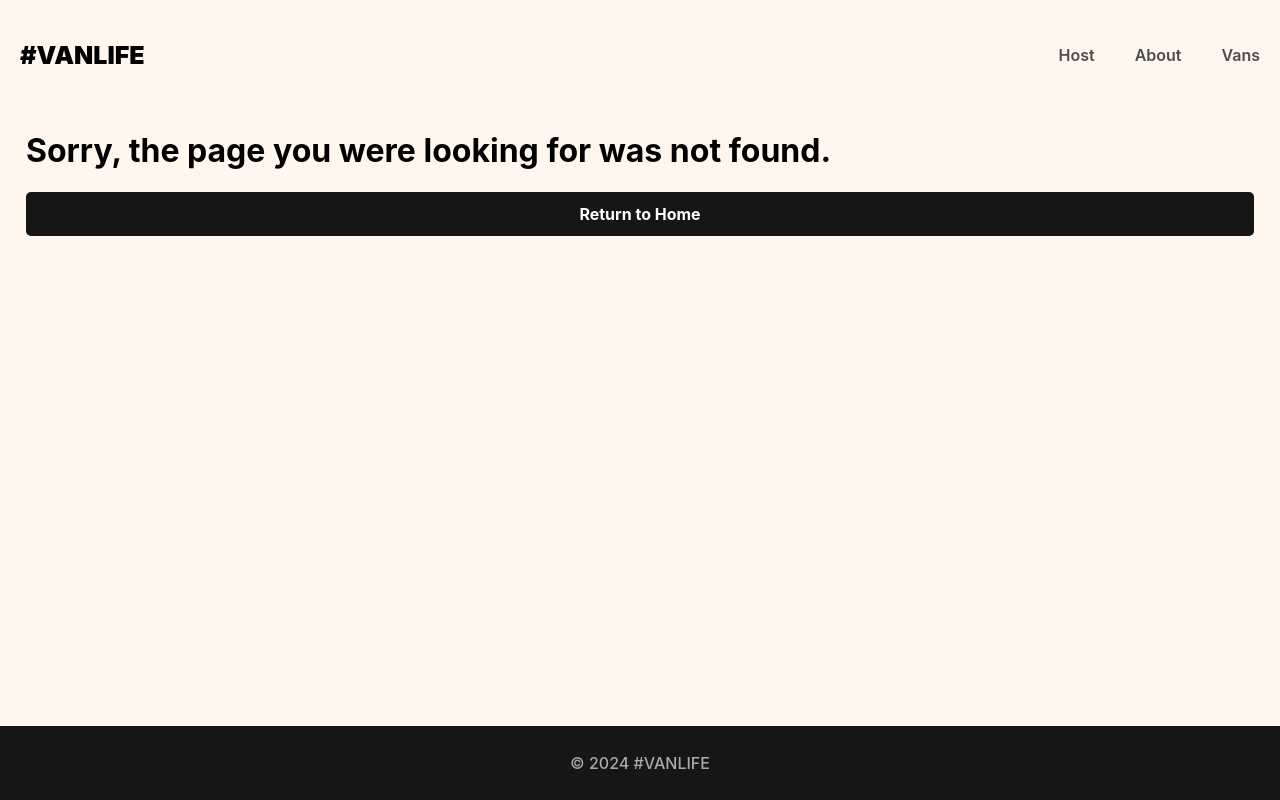
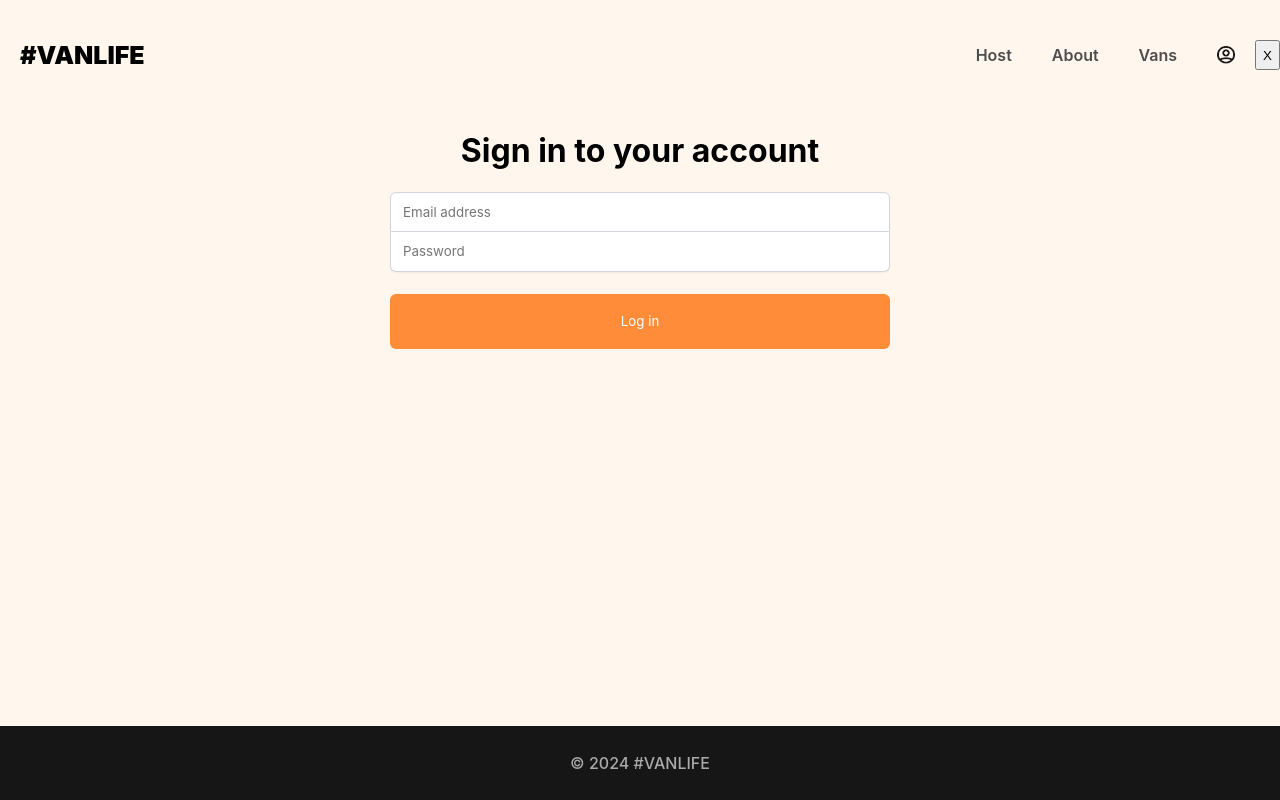
Before and after one commit to phatdn/vanlife-project, a React (Vite) app: page /login in a window 1280 px wide. Before the commit this address had no page. Built offline with nearby package versions, Linux system fonts and the light colour scheme; what miragejs would draw is missing.

Commit message:
Initial login form

```diff
--- a/src/App.css
+++ b/src/App.css
@@ -85,6 +85,16 @@
 header a:hover {
 	color: #161616;
 	text-decoration: underline;
+}
+
+header .login-icon {
+	height: 18px;
+	width: 18px;
+}
+
+header .login-link {
+	display: inline-flex;
+	align-items: center;
 }
 
 nav {
@@ -175,6 +185,53 @@
 	background-color: #161616;
 	color: white;
 	border-radius: 10px;
+}
+
+/*** LOGIN ***/
+.login-container {
+	display: flex;
+	flex-direction: column;
+	align-items: center;
+	padding-inline: 27px;
+}
+
+.login-form {
+	display: flex;
+	flex-direction: column;
+	width: 100%;
+	max-width: 500px;
+}
+
+.login-form > input {
+	border: 1px solid rgba(209, 213, 219);
+	height: 40px;
+	text-indent: 10px;
+	font-family: 'Inter', sans-serif;
+	box-shadow: 0px 1px 2px rgba(0, 0, 0, 0.05);
+	font-weight: 400;
+}
+
+.login-form > input:focus {
+	outline: none;
+}
+
+.login-form > input:first-of-type {
+	border-radius: 6px 6px 0px 0px;
+}
+
+.login-form > input:last-of-type {
+	border-radius: 0px 0px 6px 6px;
+	border-top: none;
+}
+
+.login-form > button {
+	background-color: #ff8c38;
+	border: none;
+	border-radius: 6px;
+	height: 55px;
+	margin-top: 22px;
+	color: white;
+	font-family: 'Inter', sans-serif;
 }
 
 /*** VAN PAGES ***/
--- a/src/App.jsx
+++ b/src/App.jsx
@@ -5,6 +5,7 @@
 
 import Layout from './components/Layout';
 import About from './pages/About';
+import Login from './pages/Login';
 import Home from './pages/Home';
 import Vans, { loader as vansLoader } from './pages/Vans/Vans';
 import VanDetail, { loader as vanDetailLoader } from './pages/Vans/VanDetail';
@@ -26,6 +27,7 @@
 		<Route path="/" element={<Layout />}>
 			<Route index element={<Home />} />
 			<Route path="about" element={<About />} />
+			<Route path="login" element={<Login />} />
 			<Route path="vans" loader={vansLoader} element={<Vans />} errorElement={<Error />} />
 			<Route path="vans/:id" loader={vanDetailLoader} element={<VanDetail />} errorElement={<Error />} />
 			<Route path="host" element={<HostLayout />}>
--- a/src/components/Header.jsx
+++ b/src/components/Header.jsx
@@ -1,4 +1,5 @@
 import { Link, NavLink } from 'react-router-dom';
+import imageUrl from '../assets/images/avatar-icon.png';
 
 export default function Header() {
 	const activeStyles = {
@@ -6,6 +7,10 @@
 		textDecoration: 'underline',
 		color: '#161616',
 	};
+
+	function fakeLogOut() {
+		localStorage.removeItem('loggedin');
+	}
 
 	return (
 		<header>
@@ -22,6 +27,10 @@
 				<NavLink to="vans" style={({ isActive }) => (isActive ? activeStyles : null)}>
 					Vans
 				</NavLink>
+				<Link to="login" className="login-link">
+					<img src={imageUrl} alt="login-avatar" className="login-icon" />
+				</Link>
+				<button onClick={fakeLogOut}>X</button>
 			</nav>
 		</header>
 	);
--- /dev/null
+++ b/src/pages/Login.jsx
@@ -0,0 +1,44 @@
+import { useState } from 'react';
+
+export default function Login() {
+	const [loginFormData, setLoginFormData] = useState({
+		email: '',
+		password: '',
+	});
+
+	function handleSubmit(e) {
+		e.preventDefault();
+		console.log(loginFormData);
+	}
+
+	function handleChange(e) {
+		const { name, value } = e.target;
+		setLoginFormData((prev) => ({
+			...prev,
+			[name]: value,
+		}));
+	}
+
+	return (
+		<div className="login-container">
+			<h1>Sign in to your account</h1>
+			<form onSubmit={handleSubmit} className="login-form">
+				<input
+					type="email"
+					name="email"
+					value={loginFormData.email}
+					placeholder="Email address"
+					onChange={handleChange}
+				/>
+				<input
+					type="password"
+					name="password"
+					value={loginFormData.password}
+					placeholder="Password"
+					onChange={handleChange}
+				/>
+				<button>Log in</button>
+			</form>
+		</div>
+	);
+}
```
Also changed, not shown: src/assets/images/avatar-icon.png (added).
